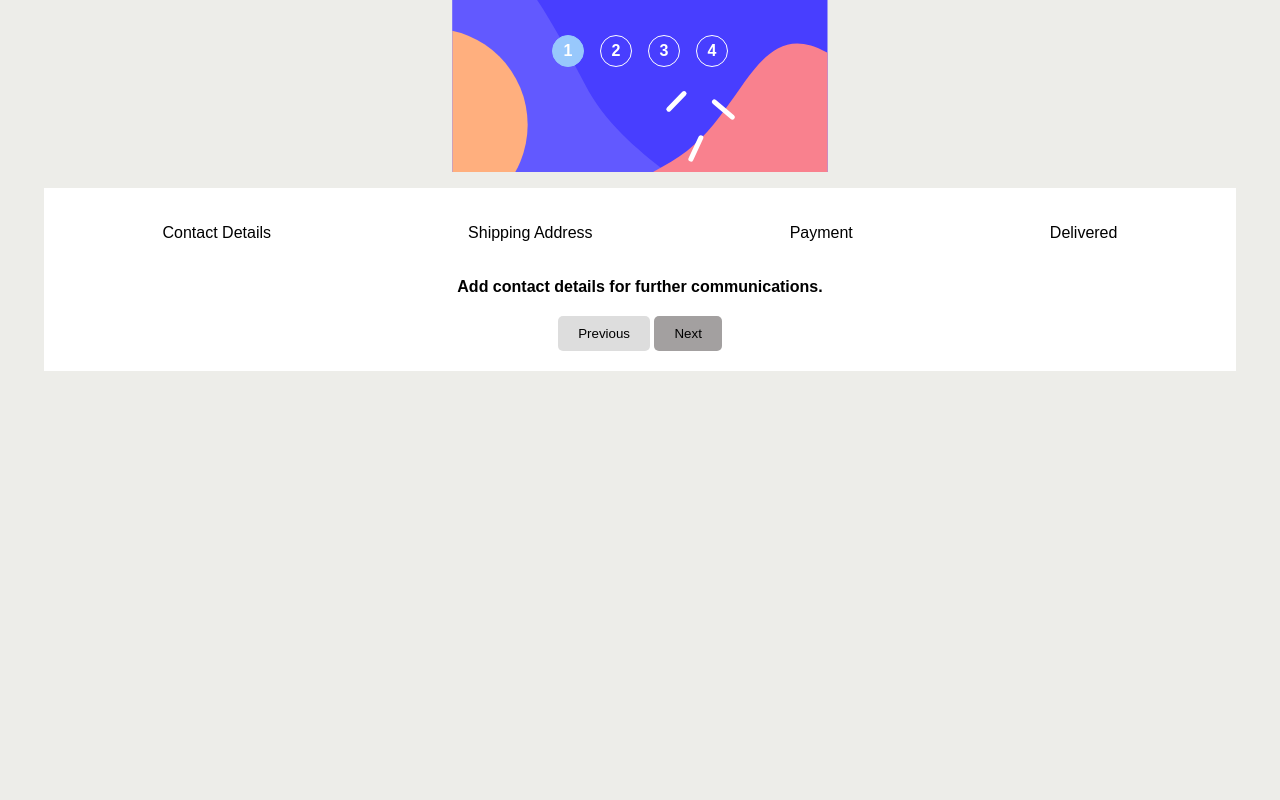
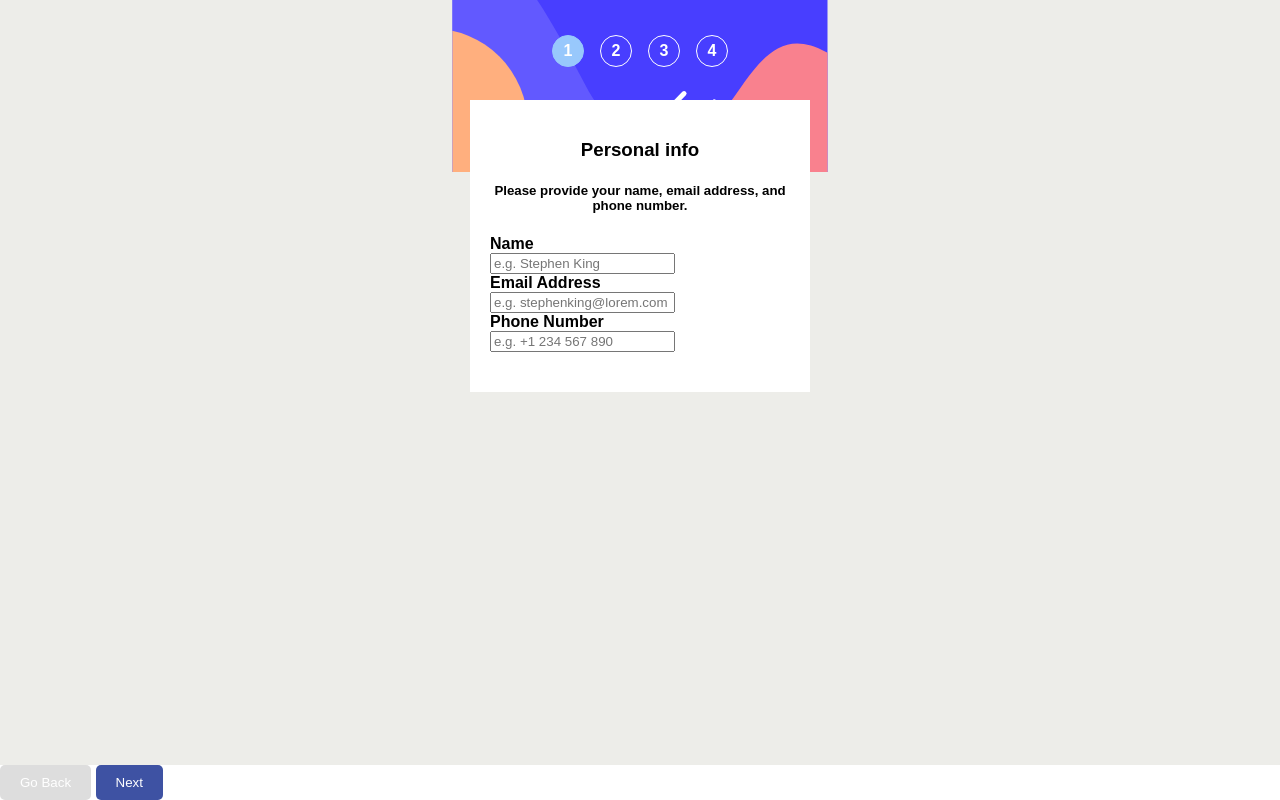
Before and after one commit to Rayyan-Karimi/Multi-Step-form, a plain HTML site: page index.html in a window 1280 px wide. Drawn offline with Linux system fonts and the light colour scheme.

Commit message:
First layout skeleton commit.

```diff
--- a/app.js
+++ b/app.js
@@ -46,8 +46,6 @@ function updateSteps() {
 
 function updateLinesForward() {
     console.log("Forw", currentStep);
-    if (currentStep > 0 && currentStep < 4)
-        lines[currentStep - 1].classList.toggle("activated");
 }
 
 function updateLinesBackward() {
--- a/index.html
+++ b/index.html
@@ -47,26 +47,36 @@
 
     </header>
     <div class="stepper-container">
-        <div class="content">
-            <div class="step-content">Contact Details</div>
-            <div class="step-content hidden">Finished</div>
-            <div class="step-content">Shipping Address</div>
-            <div class="step-content">Payment</div>
-            <div class="step-content">Delivered</div>
-
-        </div>
         <div class="details">
-            <p class="step-detail active">Add contact details for further communications.</p>
+            <div class="step-detail active">
+                <form action="">
+                    <h3>Personal info</h3>
+                    <h5 class="grey">Please provide your name, email address, and phone number.</h5>
+                    <div class="personal-info">
+                        <label for="name">Name</label><br>
+                        <input type="text" name="name" id="name" placeholder="e.g. Stephen King">
+                    </div>
+                    <div class="personal-info">
+                        <label for="email">Email Address</label><br>
+                        <input type="email" name="email" id="email" placeholder="e.g. stephenking@lorem.com">
+                    </div>
+                    <div class="personal-info">
+                        <label for="phone">Phone Number</label>
+                        <input type="number" name="phone" id="phone" placeholder="e.g. +1 234 567 890">
+                    </div>
+                </form>
+            </div>
             <p class="step-detail">Add shipping address for successful delivery.</p>
             <p class="step-detail">Complete Payment to complete the order.</p>
             <p class="step-detail">Ready to get delivered!</p>
             <p class="step-detail">Order delivered successfully! 🎉</p>
         </div>
-        <div class="controls">
-            <button id="prev" disabled>Previous</button>
-            <button id="next">Next</button>
-        </div>
     </div>
+    <div class="controls">
+        <button id="prev" disabled>Go Back</button>
+        <button id="next">Next Step</button>
+    </div>
+
     <script type="module" src="app.js"></script>
 </body>
 
--- a/style.css
+++ b/style.css
@@ -6,6 +6,7 @@ body {
     display: flex;
     flex-direction: column;
     justify-content: center;
+    align-items: center;
     background-color:#edede9;
 }
 
@@ -50,37 +51,17 @@ body {
 }
 
 .stepper-container {
-    width: 90vw;
+    position: absolute;
+    top: 5.25rem;
+    left: 50%;
+    transform: translateX(-50%);
+
+    box-sizing: border-box;
+    width: 340px;
     margin: 1rem auto;
     background: #fff;
     padding: 20px;
     text-align: center;
-}
-
-
-
-.line {
-    width: 20rem;
-    margin: 1.5rem 0;
-    height: 5px;
-    background: rgb(163, 160, 160);
-    transition: 0.3s;
-}
-
-.line.activated {
-    background: #00aa00;
-}
-
-.content {
-    margin-bottom: 20px;
-    display: flex;
-    justify-content: space-around;
-}
-
-.step-content {
-    display: block;
-    font-size: 16px;
-    padding: 1rem 0;
 }
 
 .hidden {
@@ -93,18 +74,29 @@ body {
     font-weight: bold;
 }
 
-.step-detail.active {
-    display: block;
+.personal-info {
+    text-align: start;
 }
 
+.step-detail.active {
+    display: flex;
+    flex-direction: row;
+}
+
+.controls {
+    position: absolute;
+    bottom: 0;
+    background-color: #fff;
+    width: 100vw;
+}
 .controls button {
     padding: 10px 20px;
     border: none;
-    background: rgb(163, 160, 160);
-    color: #000;
     border-radius: 5px;
     cursor: pointer;
     transition: 0.3s;
+    background-color: hsl(228, 45%, 44%);
+    color: #fff;
 }
 
 .controls button:disabled {
```
